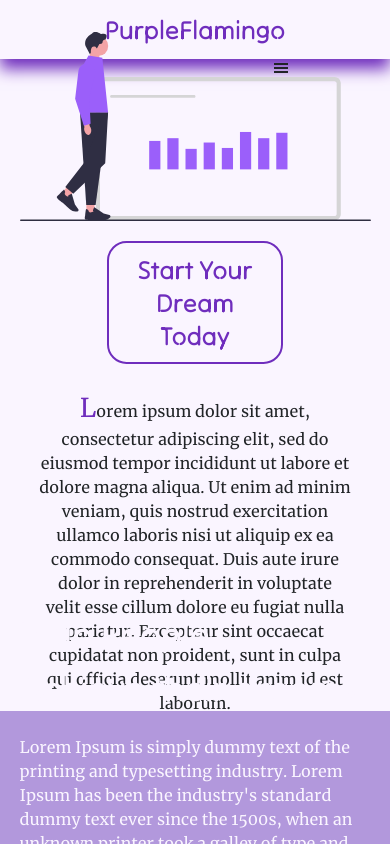
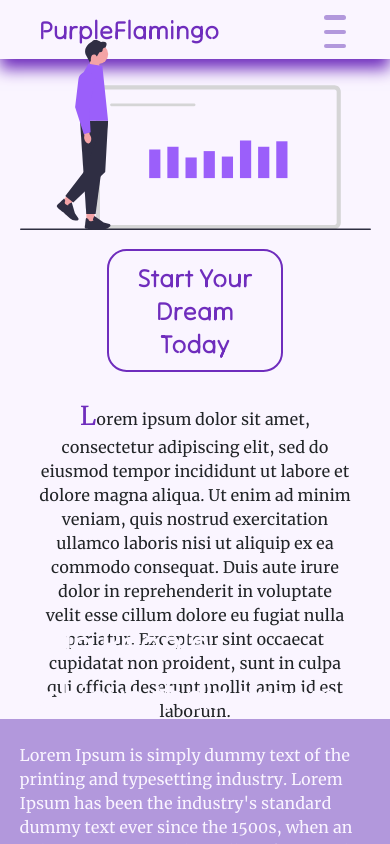
Before and after one commit to Zabamd/PurpleFlamingo, a React (Vite) app: page / in a window 390 px wide. Shown: the top 844 px of the page. Built offline with nearby package versions, Linux system fonts and the light colour scheme.

Commit message:
working on Menu

```diff
--- a/src/components/navbar/hamburger/hamburger.jsx
+++ b/src/components/navbar/hamburger/hamburger.jsx
@@ -1,10 +1,20 @@
-import {useState} from "react";
-import {GiHamburgerMenu} from "react-icons/gi";
+import { useState } from "react";
+import "./hamburger.scss";
 
-
-const Hamburger = ({routes}) => {
-    const [isOpen, setIsOpen] = useState(false)
-    return<GiHamburgerMenu></GiHamburgerMenu>
-}
+const Hamburger = ({ routes }) => {
+  const [isOpen, setIsOpen] = useState(false);
+  return (
+    <div
+      className={isOpen ? "hamburger active" : "hamburger"}
+      onClick={() => {
+        setIsOpen(!isOpen);
+      }}
+    >
+      <div className="upper"></div>
+      <div className="mid"></div>
+      <div className="lower"></div>
+    </div>
+  );
+};
 
 export default Hamburger;
--- a/src/components/navbar/hamburger/hamburger.scss
+++ b/src/components/navbar/hamburger/hamburger.scss
@@ -0,0 +1,48 @@
+@import "src/utilities/_default_styles.scss";
+.hamburger{
+  display:flex;
+  flex-direction:column;
+  justify-content:center;
+  align-items:center;
+  transition: all .5s ease-in-out;
+  padding-top: 1.25vh;
+  width:8vw;
+  height:5vh;
+  &:hover{
+    cursor:pointer;
+  }
+}
+.upper, .lower, .mid{
+  background-color: $tertiary;
+  width:70%;
+  height:10%;
+  border-radius:10px;
+
+}
+.upper{
+  transition: all 0.5s ease-in-out 0.1s;
+}
+.lower{
+  transition: all 0.5s ease-in-out  0.1s;
+}
+.mid{
+  transition: all 0.5s linear;
+}
+
+.upper{
+  transform:translate(0px,-10px);
+}
+.lower{
+  transform:translate(0px,10px);
+}
+.hamburger.active .mid{
+  transform:scale(0);
+  opacity:0;
+  box-shadow:0 0 0 0 ;
+}
+.hamburger.active .upper{
+  transform: translateY(5px) rotate(135deg);
+}
+.hamburger.active .lower{
+  transform: translateY(-3px) rotate(-135deg);
+}
--- a/src/components/navbar/nav-button/nav-button.jsx
+++ b/src/components/navbar/nav-button/nav-button.jsx
@@ -1,17 +1,11 @@
-import { useNavigate } from "react-router-dom";
+import { Link } from "react-router-dom";
 import "./nav-button.scss";
 
-const NavButton = ({ icon = null, path, text }) => {
-  const navigate = useNavigate();
-  const routeChange = () => {
-    navigate(path);
-  };
-
+const NavButton = ({ path, text }) => {
   return (
-    <button className="nav-button" onClick={routeChange}>
-      {icon && <div className="icon_container">props.icon</div>}
+    <Link className="nav-button" to={path}>
       {text}
-    </button>
+    </Link>
   );
 };
 export default NavButton;
--- a/src/components/navbar/nav-button/nav-button.scss
+++ b/src/components/navbar/nav-button/nav-button.scss
@@ -1,7 +1,6 @@
 @import "../../../utilities/default_styles";
 
 .nav-button {
-  display: block;
   border: none;
   height: 7vh;
   width: 10vw;
@@ -13,6 +12,10 @@
   font-size: 16px;
   transition: 0.5s;
   cursor: pointer;
+  display: flex;
+  justify-content: center;
+  align-items: center;
+  text-decoration: none;
   &:hover {
     color: $white;
     background-color: $primary;
--- a/src/components/navbar/navbar.scss
+++ b/src/components/navbar/navbar.scss
@@ -24,6 +24,7 @@
       font-family: TiltNeon, serif;
       font-size: 26px;
       font-weight: bold;
+
       .wrapper {
         display: flex;
         flex-direction: column;
@@ -37,20 +38,18 @@
 
 @media only screen and (max-width: 768px) {
   .navbar {
+  overflow: hidden;
     .list {
-      padding-left: 0;
-      padding-right: 0;
       .elementDesktop {
         display: none;
       }
       .elementMobile{
         display: inline;
-        width: 30vw;
-
+        float: right;
       }
       .pageLogo {
-        float: none;
-        width: 30vw;
+        float: left;
+        display: inline;
         border-bottom: 1px solid;
       }
     }
```
